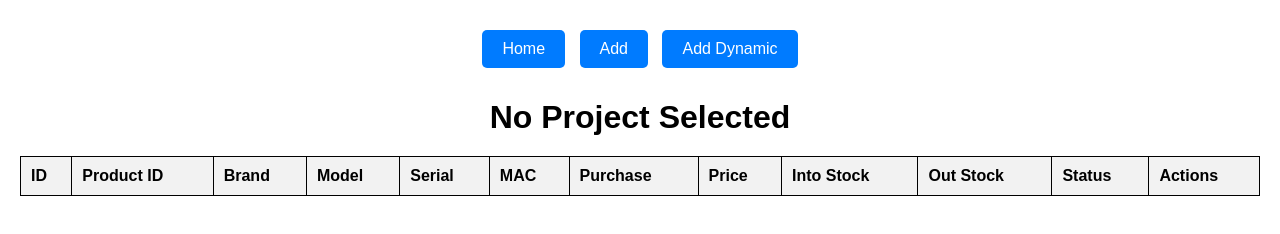
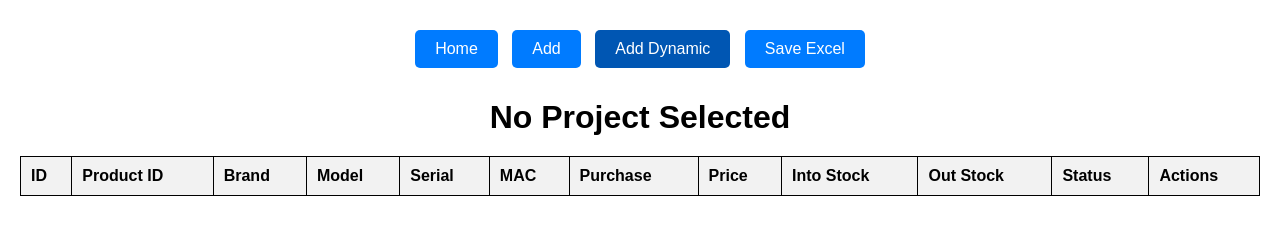
Before and after one commit to bas10828/https-sotock-netdoi, a website: page front/showproject/showproject.html in a window 1280 px wide. Drawn offline with nearby package versions, Linux system fonts and the light colour scheme.

Commit message:
showproject saveexcel

```diff
--- a/front/showproject/showproject.html
+++ b/front/showproject/showproject.html
@@ -37,7 +37,8 @@
 
         #homeButton,
         #createButton,
-        #createdynamicButton {
+        #createdynamicButton,
+        #savetoexcel {
             padding: 10px 20px;
             margin: 10px 5px;
             background-color: #007bff;
@@ -51,7 +52,8 @@
 
         #homeButton:hover,
         #createButton:hover,
-        #createdynamicButton:hover {
+        #createdynamicButton,
+        #savetoexcel:hover {
             background-color: #0056b3;
         }
 
@@ -96,6 +98,7 @@
         <button id="homeButton" onclick="goHome()">Home</button>
         <button id="createButton" onclick="create()">Add</button>
         <button id="createdynamicButton" onclick="createdynamic()">Add Dynamic</button>
+        <button id="savetoexcel" onclick="saveToExcel()">Save Excel</button>
     </div>
     <h1 id="projectTitle"></h1>
     <table id="projectTable">
@@ -119,7 +122,8 @@
             <!-- Rows will be inserted here dynamically -->
         </tbody>
     </table>
-
+    <script src="https://cdnjs.cloudflare.com/ajax/libs/xlsx/0.17.4/xlsx.full.min.js"></script>
+    <script src="https://cdn.jsdelivr.net/npm/axios/dist/axios.min.js"></script>
     <script>
         const url_api = 'https://192.168.114.153'
 
@@ -132,6 +136,32 @@
             const projectName = getParameterByName('projectName');
             // console.log(projectName)
             window.location.href = `${url_api}:3000/showproject/create_showproject.html?projectName=${encodeURIComponent(projectName)}`;
+        }
+
+        async function saveToExcel() {
+            const projectName = getParameterByName('projectName');
+            const input = projectName;
+            const filename = projectName;
+
+            const url = `${url_api}:5000/searchproject/${input}`;
+
+            try {
+                const response = await fetch(url);
+                const jsonData = await response.json();
+
+                // Convert JSON data to an array of arrays
+                const data = [Object.keys(jsonData[0])]; // Headers
+                jsonData.forEach(item => {
+                    data.push(Object.values(item)); // Values
+                });
+
+                const ws = XLSX.utils.aoa_to_sheet(data);
+                const wb = XLSX.utils.book_new();
+                XLSX.utils.book_append_sheet(wb, ws, `${filename}`);
+                XLSX.writeFile(wb, `${filename}.xlsx`);
+            } catch (error) {
+                console.error("เกิดข้อผิดพลาดในการดึงข้อมูล:", error);
+            }
         }
 
         function createdynamic() {
```
